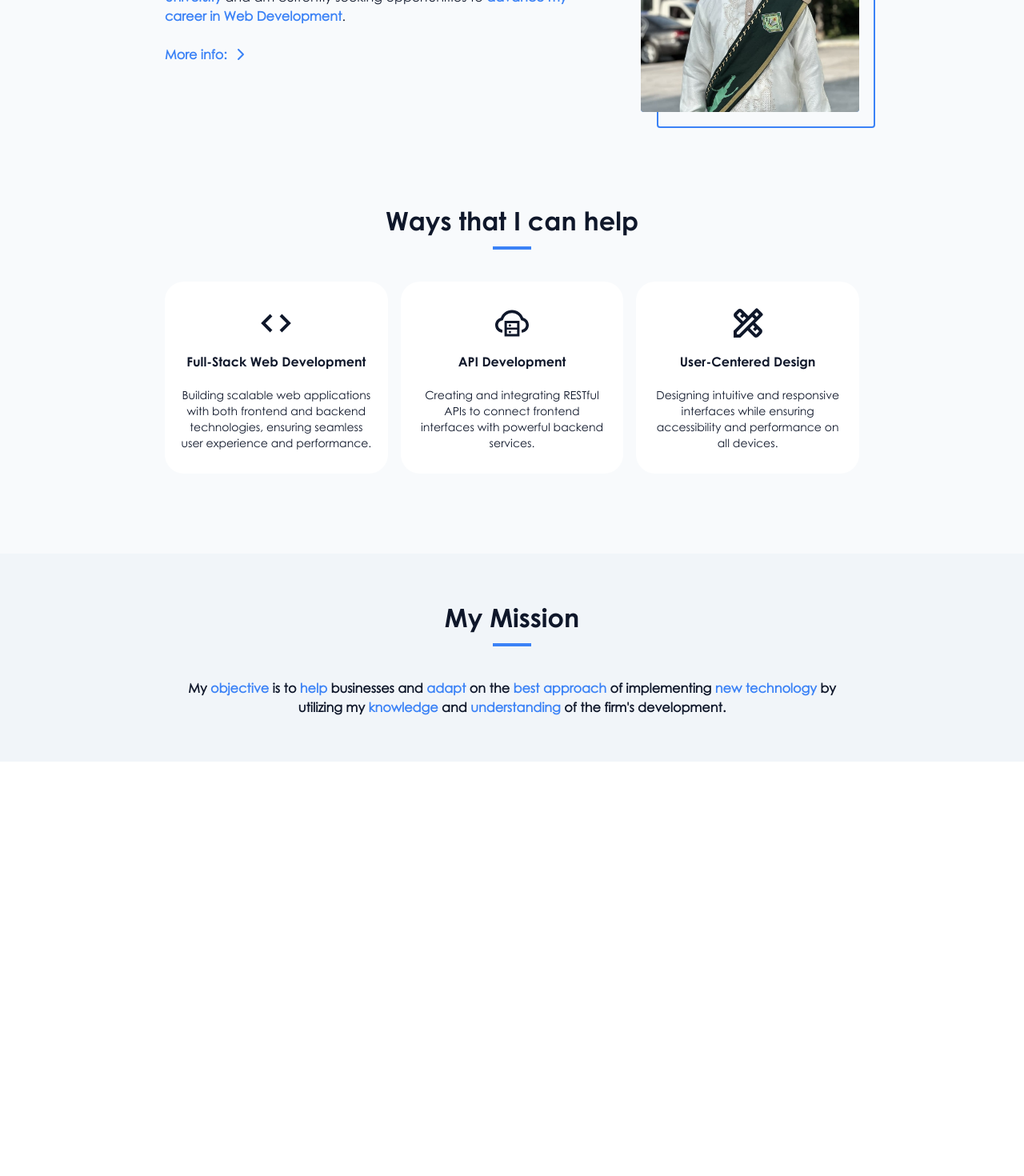
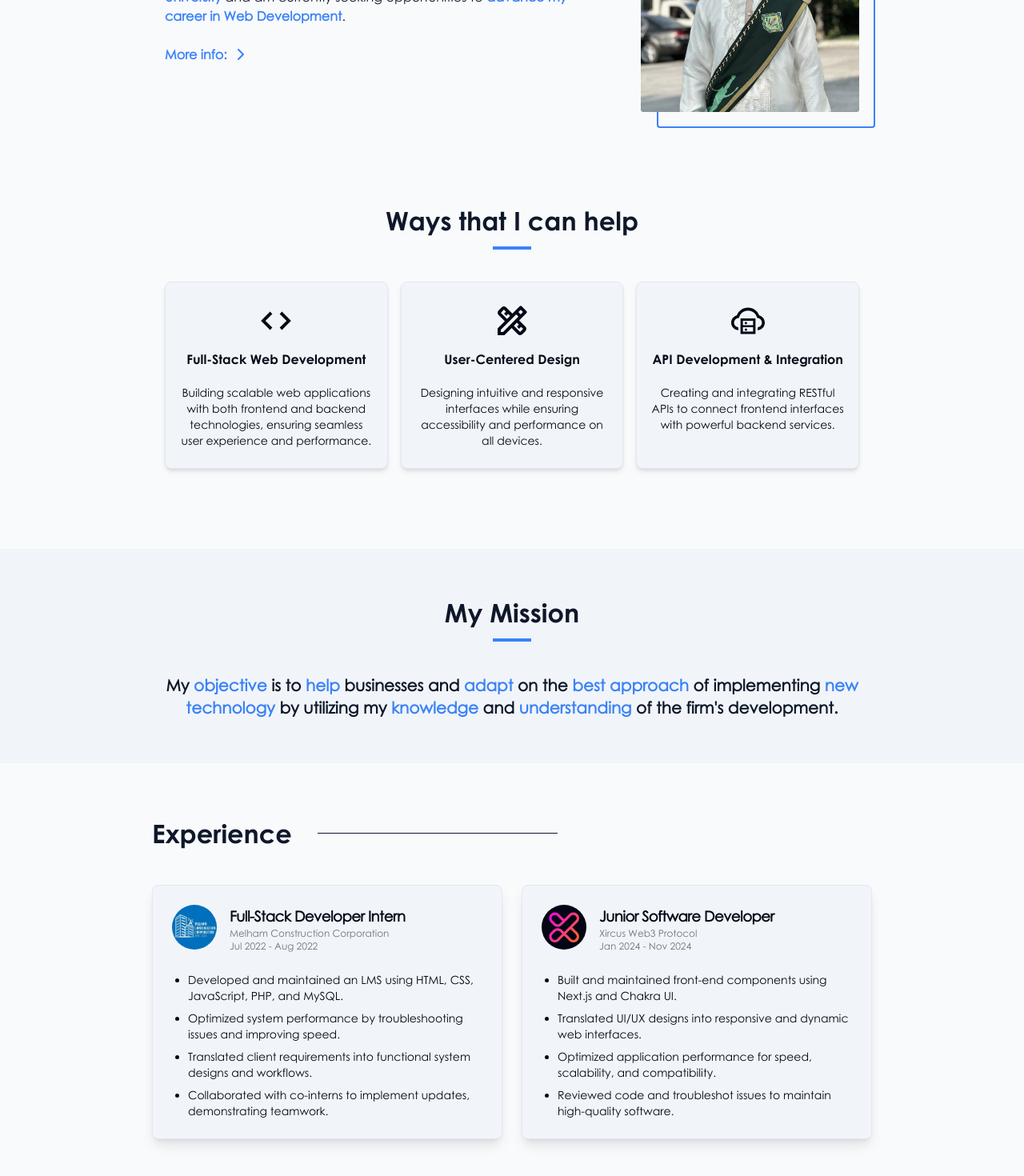
Before and after one commit to nnerb/portfolio-v2, a React (Vite) app: page / in a window 1280 px wide. Shown: the part 1116-2586 px from the top of the page at 80% size. Before the commit the page ends 2068 px from the top, so only its background shows below. Built offline with nearby package versions, Linux system fonts and the light colour scheme.

Commit message:
update: add experience section update: social items -> remove facebook update: order of ways data

```diff
--- a/src/App.tsx
+++ b/src/App.tsx
@@ -4,6 +4,7 @@ import Navbar from "./components/navbar/navbar"
 import { ThemeProvider } from "@/components/theme-provider"
 import Socials from "./components/socials/socials"
 import About from "./components/about/about"
+import Experience from "./components/experience/experience"
 
 function App() {
   return (
@@ -19,6 +20,7 @@ function App() {
             <Home />
             <About />
           </div>
+          <Experience />
         </Container>
         <Socials />
       </div>
--- a/src/components/about/components/mission.tsx
+++ b/src/components/about/components/mission.tsx
@@ -12,7 +12,7 @@ const Mission = () => {
           viewport={{ once: true }}
           className='flex flex-col my-[3.5rem] gap-10 max-w-[900px] h-full items-center justify-center px-4'>
            <Header title="My Mission" />
-            <p className=' text-center font-black'> My <span className='text-blue-500 font-black'>objective</span> is to <span className='text-blue-500 font-black'>help </span>
+            <p className='text-xl text-center font-black'> My <span className='text-blue-500 font-black'>objective</span> is to <span className='text-blue-500 font-black'>help </span>
              businesses and <span className='text-blue-500 font-black'>adapt</span> on the <span className='text-blue-500 font-black'>best approach</span> of implementing <span className='text-blue-500 font-black'> new technology </span>
              by utilizing my <span className='text-blue-500 font-black'>knowledge</span> and <span className='text-blue-500 font-black'>understanding</span> of the firm's development.</p>
         </motion.div>
--- a/src/components/about/components/ways-grid.tsx
+++ b/src/components/about/components/ways-grid.tsx
@@ -1,6 +1,7 @@
 import { waysData } from "@/data/ways-data";
 import { motion } from "framer-motion"
 import { containerVariants, variants } from "../ways-animations";
+import { Card } from "@/components/ui/card";
 
 const WaysGrid = () => {
   return (
@@ -13,19 +14,17 @@ const WaysGrid = () => {
     >
       {waysData.map((data, index) => (
         <motion.div
+          key={index}
           className={`
-            flex flex-col group ease-in rounded-3xl
+            flex flex-col group
             ${index === waysData.length - 1 && 'md:col-span-2 md:mx-auto lg:col-auto lg:mx-0'}
           `}
-          key={index}
           variants={variants}
-          whileHover={{ scale: 1.05, boxShadow: "0px 10px 20px rgba(0, 0, 0, 0.1)" }}
+          whileHover={{ scale: 1.05 }}
         >
-          <div
-            className="
-              py-7 px-5 flex flex-col items-center
-              max-w-[320px] h-full transition-all
-              bg-white dark:bg-slate-900/10 rounded-3xl"
+          <Card
+            className="bg-slate-100 dark:bg-slate-900 shadow-md px-4 py-6
+            hover:shadow-lg rounded-lg h-full flex flex-col items-center"
           >
             <span className="text-[3rem] group-hover:text-blue-500 transition">
               {<data.icon />}
@@ -40,7 +39,7 @@ const WaysGrid = () => {
             </div>
 
             <p className="text-center pt-5 text-sm">{data.caption}</p>
-          </div>
+          </Card>
         </motion.div>
       ))}
     </motion.div>
--- /dev/null
+++ b/src/components/experience/animations.ts
@@ -0,0 +1,27 @@
+import { Variants } from "framer-motion"
+
+export const variants: Variants = {
+  hidden: {
+    y: 50,
+    opacity: 0,
+  },
+  show: {
+    y: 0,
+    opacity: 1,
+    transition: {
+      type: 'ease',
+      duration: 1,
+    },
+  },
+}
+
+export const containerVariants: Variants = {
+  hidden: { opacity: 0 },
+  show: {
+    opacity: 1,
+    transition: {
+      staggerChildren: 0.2,
+      delayChildren: 0.5,
+    },
+  },
+}
--- /dev/null
+++ b/src/components/experience/experience.tsx
@@ -0,0 +1,85 @@
+import { motion } from "framer-motion"
+import { Card, CardContent, CardHeader, CardTitle } from "../ui/card";
+import LeftHeader from "../left-header";
+import { containerVariants, variants } from "./animations";
+import melham from "@/assets/images/company/melham.jpg"
+import xircus from "@/assets/images/company/xircus.jpg"
+
+interface ExperiencesProps {
+  title: string;
+  company: string;
+  date: string;
+  image: string;
+  description: string[];
+}
+
+const Experience = () => {
+  const experiences: ExperiencesProps[] = [
+    {
+      title: "Full-Stack Developer Intern",
+      company: "Melham Construction Corporation",
+      date: "Jul 2022 - Aug 2022",
+      image: melham,
+      description: [
+        "Developed and maintained an LMS using HTML, CSS, JavaScript, PHP, and MySQL.",
+        "Optimized system performance by troubleshooting issues and improving speed.",
+        "Translated client requirements into functional system designs and workflows.",
+        "Collaborated with co-interns to implement updates, demonstrating teamwork."
+      ],
+    },
+    {
+      title: "Junior Software Developer",
+      company: "Xircus Web3 Protocol",
+      date: "Jan 2024 - Nov 2024",
+      image: xircus,
+      description: [
+        "Built and maintained front-end components using Next.js and Chakra UI.",
+        "Translated UI/UX designs into responsive and dynamic web interfaces.",
+        "Optimized application performance for speed, scalability, and compatibility.",
+        "Reviewed code and troubleshot issues to maintain high-quality software."
+      ],
+    },
+  ];
+  return (
+    <section id="experience" className="py-16 px-4 bg-slate-50 dark:bg-slate-950">
+      <div className="flex flex-col items-center gap-10 max-w-[900px] mx-auto">
+        <LeftHeader title="Experience"/>
+        <motion.div
+          className="grid md:grid-cols-2 gap-6"
+          variants={containerVariants}
+          initial="hidden"
+          whileInView="show"
+          viewport={{ once: true }}
+        >
+          {experiences.map((exp, index) => (
+            <motion.div key={index} variants={variants}>
+              <Card className="bg-slate-100 dark:bg-slate-900 shadow-lg mt-0!">
+                <CardHeader className="flex-row gap-4">
+                  <div>
+                    <img src={exp.image} className="h-14 w-14 rounded-full" />
+                  </div>
+                  <div className="flex flex-col items-start !mt-0">
+                    <CardTitle className="text-lg">{exp.title}</CardTitle>
+                    <div className="text-xs text-gray-500">
+                      <p>{exp.company}</p>
+                      <p>{exp.date}</p>
+                    </div>
+                  </div>
+                </CardHeader>
+                <CardContent>
+                  <ul className="list-disc pl-5 space-y-2 text-sm">
+                    {exp.description.map((point, idx) => (
+                      <li key={idx}>{point}</li>
+                    ))}
+                  </ul>
+                </CardContent>
+              </Card>
+            </motion.div>
+          ))}
+        </motion.div>
+      </div>
+    </section>
+   );
+}
+
+export default Experience;
--- a/src/components/navbar/components/navbar-menu.tsx
+++ b/src/components/navbar/components/navbar-menu.tsx
@@ -29,7 +29,7 @@ const NavbarMenu = () => {
               onSetActive={() => handleSetActive(formattedName)}
               spy
               to={formattedName}
-              offset={-60}
+              offset={-72}
               className="relative cursor-pointer duration-300 hover:text-blue-500"
             >
               {item.name}
--- /dev/null
+++ b/src/components/ui/card.tsx
@@ -0,0 +1,79 @@
+import * as React from "react"
+
+import { cn } from "@/lib/utils"
+
+const Card = React.forwardRef<
+  HTMLDivElement,
+  React.HTMLAttributes<HTMLDivElement>
+>(({ className, ...props }, ref) => (
+  <div
+    ref={ref}
+    className={cn(
+      "rounded-lg border bg-card text-card-foreground shadow-sm",
+      className
+    )}
+    {...props}
+  />
+))
+Card.displayName = "Card"
+
+const CardHeader = React.forwardRef<
+  HTMLDivElement,
+  React.HTMLAttributes<HTMLDivElement>
+>(({ className, ...props }, ref) => (
+  <div
+    ref={ref}
+    className={cn("flex flex-col space-y-1.5 p-6", className)}
+    {...props}
+  />
+))
+CardHeader.displayName = "CardHeader"
+
+const CardTitle = React.forwardRef<
+  HTMLDivElement,
+  React.HTMLAttributes<HTMLDivElement>
+>(({ className, ...props }, ref) => (
+  <div
+    ref={ref}
+    className={cn(
+      "text-2xl font-semibold leading-none tracking-tight",
+      className
+    )}
+    {...props}
+  />
+))
+CardTitle.displayName = "CardTitle"
+
+const CardDescription = React.forwardRef<
+  HTMLDivElement,
+  React.HTMLAttributes<HTMLDivElement>
+>(({ className, ...props }, ref) => (
+  <div
+    ref={ref}
+    className={cn("text-sm text-muted-foreground", className)}
+    {...props}
+  />
+))
+CardDescription.displayName = "CardDescription"
+
+const CardContent = React.forwardRef<
+  HTMLDivElement,
+  React.HTMLAttributes<HTMLDivElement>
+>(({ className, ...props }, ref) => (
+  <div ref={ref} className={cn("p-6 pt-0", className)} {...props} />
+))
+CardContent.displayName = "CardContent"
+
+const CardFooter = React.forwardRef<
+  HTMLDivElement,
+  React.HTMLAttributes<HTMLDivElement>
+>(({ className, ...props }, ref) => (
+  <div
+    ref={ref}
+    className={cn("flex items-center p-6 pt-0", className)}
+    {...props}
+  />
+))
+CardFooter.displayName = "CardFooter"
+
+export { Card, CardHeader, CardFooter, CardTitle, CardDescription, CardContent }
--- a/src/constants/socialItems.ts
+++ b/src/constants/socialItems.ts
@@ -1,6 +1,6 @@
 
 import { IconType } from "react-icons"
-import { FaEnvelope, FaFacebookF, FaGitAlt, FaLinkedinIn } from "react-icons/fa6"
+import { FaEnvelope, FaGitAlt, FaLinkedinIn } from "react-icons/fa6"
 
 export interface SocialItemsProps {
   name: IconType
@@ -24,9 +24,9 @@ export const socialItems: SocialItemsProps[] = [
     link: "https://www.linkedin.com/in/brenn-aldwin-santiago-b16011236/",
     color: "#0A66C2"
   },
-  {
-    name: FaFacebookF,
-    link: "https://www.facebook.com/brenn.santiago/",
-    color: "#3b5999"
-  }
+  // {
+  //   name: FaFacebookF,
+  //   link: "https://www.facebook.com/brenn.santiago/",
+  //   color: "#3b5999"
+  // }
 ]
--- a/src/data/ways-data.ts
+++ b/src/data/ways-data.ts
@@ -16,13 +16,13 @@ export const waysData: WaysDataProps[] = [
     'caption': 'Building scalable web applications with both frontend and backend technologies, ensuring seamless user experience and performance.'
   },
   {
-    'title': 'API Development',
+    'title': 'User-Centered Design',
+    'icon': MdOutlineDesignServices,
+    'caption': 'Designing intuitive and responsive interfaces while ensuring accessibility and performance on all devices.'
+  },
+  {
+    'title': 'API Development & Integration',
     'icon': AiOutlineCloudServer,
     'caption': 'Creating and integrating RESTful APIs to connect frontend interfaces with powerful backend services.'
   },
-  {
-    'title': 'User-Centered Design',
-    'icon': MdOutlineDesignServices,
-    'caption': 'Designing intuitive and responsive interfaces while ensuring accessibility and performance on all devices.'
-  }
 ];
--- a/src/index.css
+++ b/src/index.css
@@ -85,3 +85,14 @@ html {
 .active {
   color: #3B82F6;
 }
+
+
+
+@layer base {
+  * {
+    @apply border-border outline-ring/50;
+  }
+  body {
+    @apply bg-background text-foreground;
+  }
+}
```
Also changed, not shown: src/assets/images/company/melham.jpg (added), src/assets/images/company/xircus.jpg (added).
